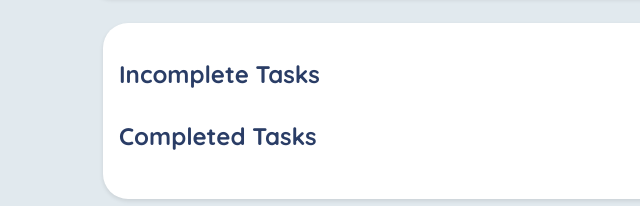
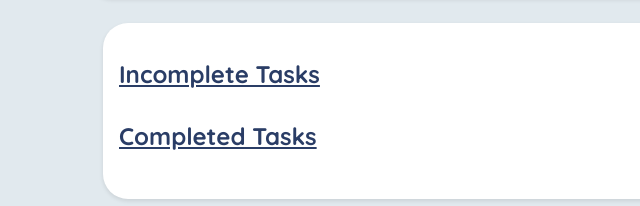
Before and after one commit to adam-knight1/streamline, a website built with webpack: page Frontend/src/taskList.html in a window 1280 px wide. Shown: the part 678-884 px from the top of the page, 41-681 px from the left. Built offline with nearby package versions, Linux system fonts and the light colour scheme.

Commit message:
Updated UI on taskList page to underline incomplete and complete tasks

```diff
--- a/Frontend/src/taskList.html
+++ b/Frontend/src/taskList.html
@@ -5,6 +5,11 @@
     <link rel="stylesheet" type="text/css" href="css/style.css">
     <link rel="stylesheet" type="text/css" href="https://cdn.jsdelivr.net/npm/toastify-js/src/toastify.min.css">
     <link href="https://fonts.googleapis.com/css2?family=Quicksand:wght@400;700&display=swap" rel="stylesheet">
+    <style>
+    .task-header {
+        text-decoration: underline;
+    }
+    </style>
 </head>
 <body class="background">
 <header class="header">
@@ -31,13 +36,13 @@
 
 <div id="tasks-display">
     <div id="incomplete-tasks-section">
-        <h2>Incomplete Tasks</h2>
+        <h2 class="task-header">Incomplete Tasks</h2>
         <div id="incomplete-tasks-container" class="tasks-container">
         </div>
     </div>
 
     <div id="completed-tasks-section">
-        <h2>Completed Tasks</h2>
+        <h2 class="task-header">Completed Tasks</h2>
         <div id="completed-tasks-container" class="tasks-container">
         </div>
     </div>
```
